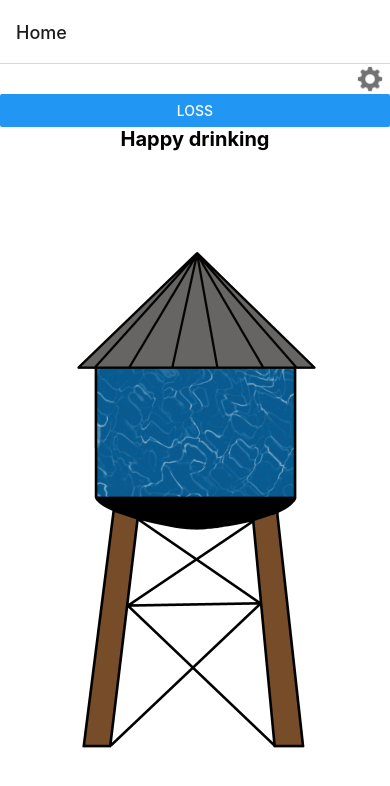
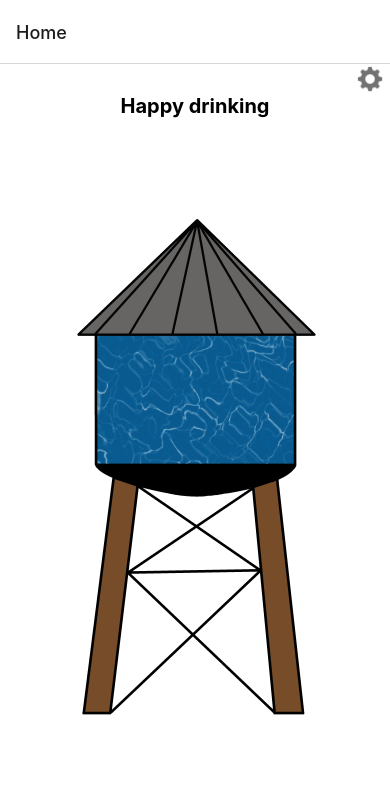
Before and after one commit to Noorquacker/WaterTower, a React Native app in the folder WaterTower/: screen /Home in a window 390 px wide. Shown: the top 786 px of the page. Built offline with nearby package versions, Linux system fonts and the light colour scheme.

Commit message:
Removed crap buttons

```diff
--- a/WaterTower/WaterView.js
+++ b/WaterTower/WaterView.js
@@ -16,11 +16,6 @@ export const WaterView = ({navigation}) => {
 		}} style={styles.settingsIcon}>
 			<Image style={styles.settingsIcon} source={require('./assets/settings.png')} />
 		</Pressable>
-
-		<Button title = "Loss" onPress={() => {
-			navigation.navigate('Goal Not Met, Sadly');
-		}}>
-		</Button>
 
 		<View style={styles.wText}>
 			<Text style={styles.wText}>Happy drinking</Text>
```
